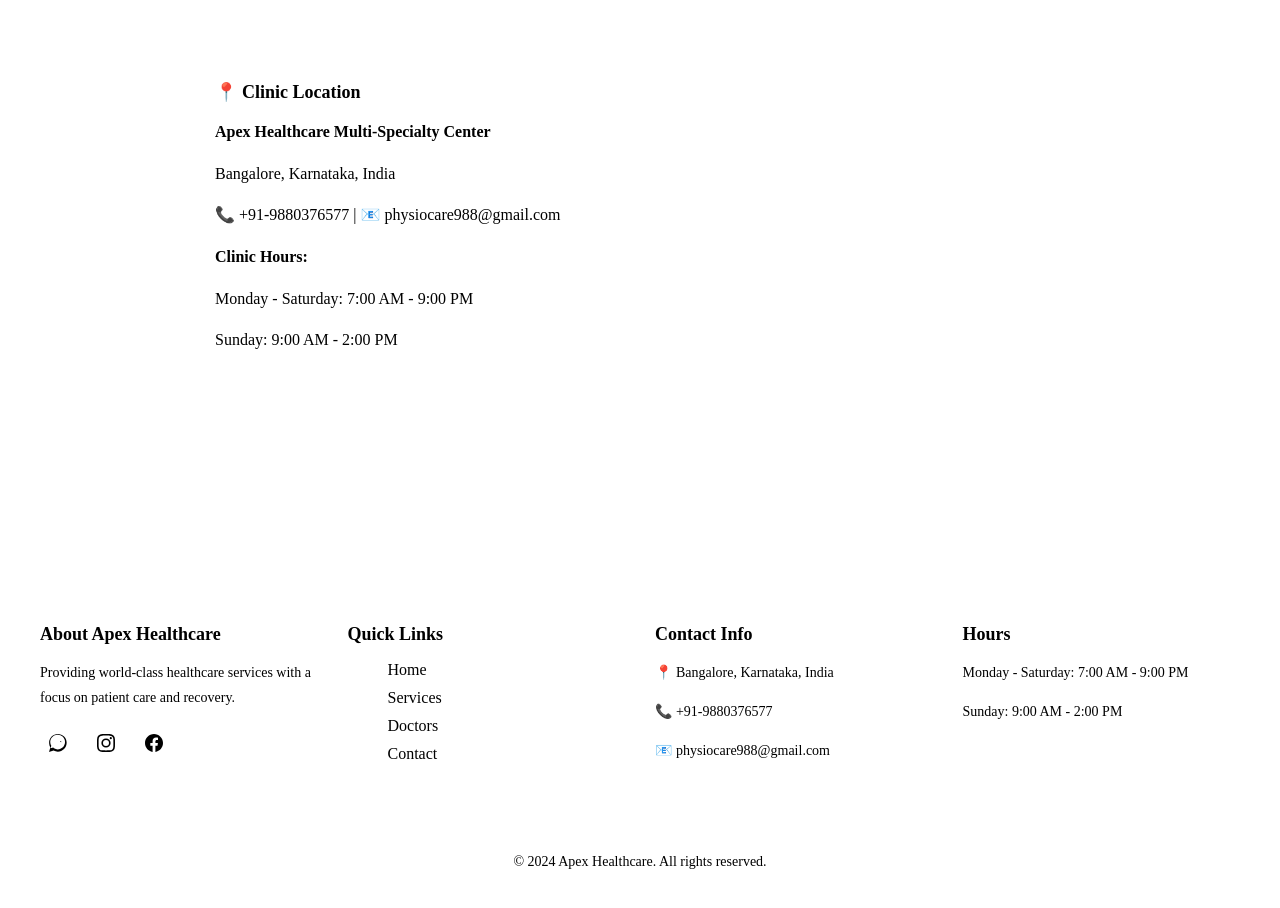
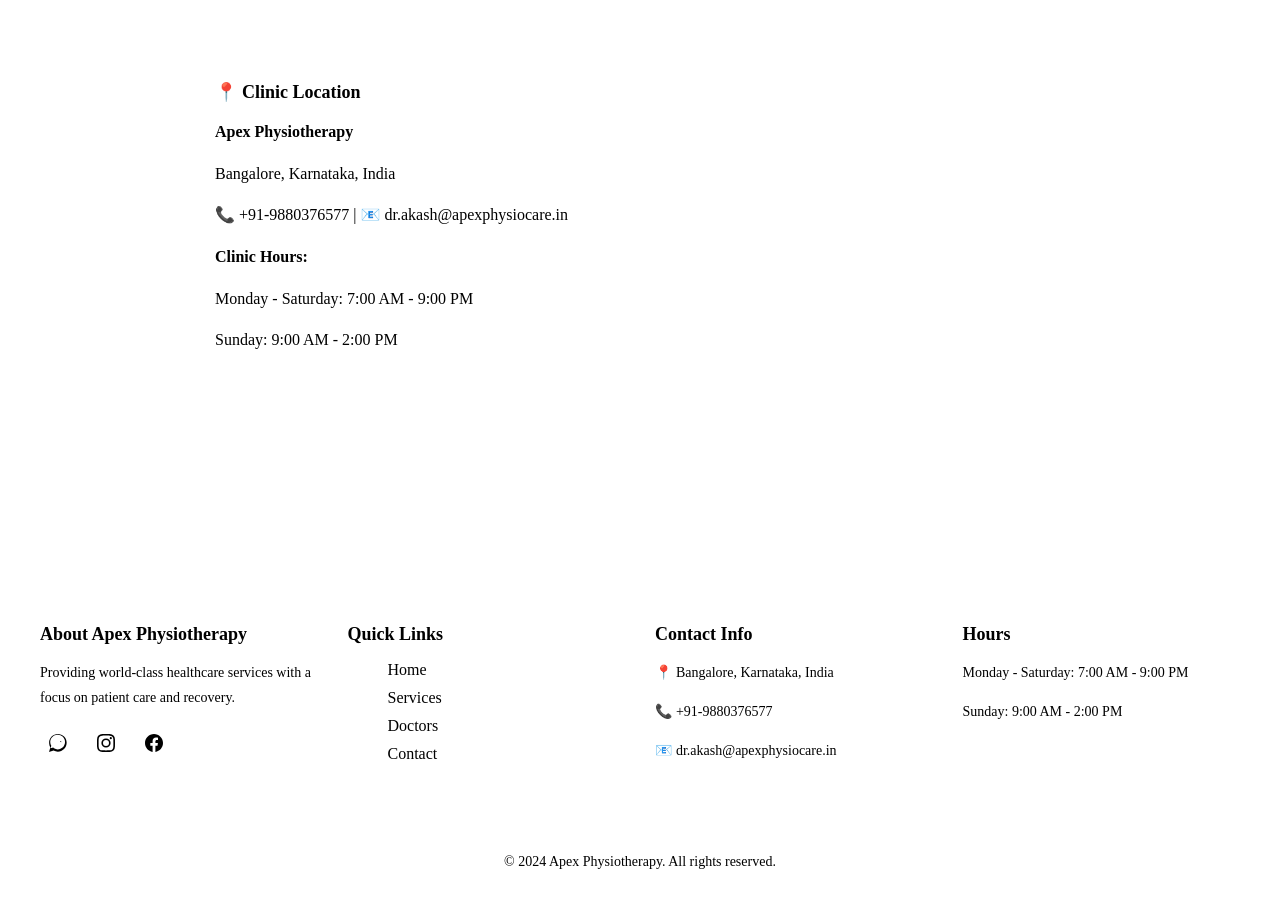
Before and after one commit to Xtertm3/Apex_Physiocare, a React (Vite) app in the folder frontend/: page /appointments in a window 1280 px wide. Shown: the part 954-1862 px from the top of the page. Built offline with nearby package versions, Linux system fonts and the light colour scheme; the HTML template or start-up script is replaced by a standard one.

Commit message:
chore: update branding to Apex Physiotherapy, update email and social links, and update testimonials count

```diff
--- a/frontend/index.html
+++ b/frontend/index.html
@@ -4,7 +4,7 @@
     <meta charset="UTF-8" />
     <link rel="icon" type="image/svg+xml" href="/vite.svg" />
     <meta name="viewport" content="width=device-width, initial-scale=1.0" />
-    <title>Apex Healthcare - Professional Medical Services</title>
+    <title>Apex Physiotherapy - Professional Medical Services</title>
   </head>
   <body>
     <div id="root"></div>
--- a/frontend/src/components/Footer.jsx
+++ b/frontend/src/components/Footer.jsx
@@ -7,7 +7,7 @@ function Footer() {
     <footer className="footer">
       <div className="footer-container">
         <div className="footer-section">
-          <h3>About Apex Healthcare</h3>
+          <h3>About Apex Physiotherapy</h3>
           <p>Providing world-class healthcare services with a focus on patient care and recovery.</p>
           <div className="footer-social-links">
             <a href={CONFIG.whatsappUrl} target="_blank" rel="noopener noreferrer" className="footer-social-icon whatsapp" title="Chat on WhatsApp">
@@ -43,7 +43,7 @@ function Footer() {
         </div>
       </div>
       <div className="footer-bottom">
-        <p>&copy; 2024 Apex Healthcare. All rights reserved.</p>
+        <p>&copy; 2024 Apex Physiotherapy. All rights reserved.</p>
       </div>
     </footer>
   );
--- a/frontend/src/components/Navbar.jsx
+++ b/frontend/src/components/Navbar.jsx
@@ -17,7 +17,7 @@ function Navbar() {
     <nav className="navbar">
       <div className="nav-container">
         <Link to="/" className="nav-logo" onClick={closeMenu}>
-          🏥 Apex Healthcare
+          🏥 Apex Physiotherapy
         </Link>
 
         {/* Hamburger Icon */}
--- a/frontend/src/config.js
+++ b/frontend/src/config.js
@@ -1,6 +1,6 @@
 export const CONFIG = {
   // Configured contact email address for form submissions
-  contactEmail: "physiocare988@gmail.com",
+  contactEmail: "dr.akash@apexphysiocare.in",
 
   // Contact phone details
   phoneNumber: "9880376577",
@@ -8,6 +8,6 @@ export const CONFIG = {
 
   // Social Media Direct Links
   whatsappUrl: "https://wa.me/919880376577",
-  instagramUrl: "https://instagram.com/physiocare988", // Customizable placeholder
-  facebookUrl: "https://facebook.com/physiocare988",   // Customizable placeholder
+  instagramUrl: "https://www.instagram.com/apex_physiotherapy_?igsh=MW56MjRreGxkMWlsOQ==",
+  facebookUrl: "https://www.facebook.com/share/1HAkdnJqzG/",
 };
--- a/frontend/src/pages/Appointments.jsx
+++ b/frontend/src/pages/Appointments.jsx
@@ -74,7 +74,7 @@ function Appointments() {
       console.log('Appointment booked: Email sent');
 
       // Construct WhatsApp message and redirect
-      const whatsappMessage = `*New Appointment Request - Apex Healthcare*\n` +
+      const whatsappMessage = `*New Appointment Request - Apex Physiotherapy*\n` +
         `---------------------------------------\n` +
         `*Patient Name:* ${formData.patientName}\n` +
         `*Phone:* ${formData.patientPhone}\n` +
@@ -217,7 +217,7 @@ function Appointments() {
 
             <div className="clinic-info">
               <h3>📍 Clinic Location</h3>
-              <p><strong>Apex Healthcare Multi-Specialty Center</strong></p>
+              <p><strong>Apex Physiotherapy</strong></p>
               <p>Bangalore, Karnataka, India</p>
               <p>📞 {CONFIG.phoneNumberFormatted} | 📧 {CONFIG.contactEmail}</p>
               <p><strong>Clinic Hours:</strong></p>
--- a/frontend/src/pages/Contact.jsx
+++ b/frontend/src/pages/Contact.jsx
@@ -64,7 +64,7 @@ function Contact() {
       });
 
       // Construct WhatsApp message and redirect
-      const whatsappMessage = `*New General Enquiry - Apex Healthcare*\n` +
+      const whatsappMessage = `*New General Enquiry - Apex Physiotherapy*\n` +
         `---------------------------------------\n` +
         `*Name:* ${contactForm.name}\n` +
         `*Email:* ${contactForm.email}\n` +
@@ -115,7 +115,7 @@ function Contact() {
       });
 
       // Construct WhatsApp message and redirect
-      const whatsappMessage = `*New Service Query - Apex Healthcare*\n` +
+      const whatsappMessage = `*New Service Query - Apex Physiotherapy*\n` +
         `---------------------------------------\n` +
         `*Name:* ${queryForm.name}\n` +
         `*Email:* ${queryForm.email}\n` +
@@ -158,7 +158,7 @@ function Contact() {
             <div className="contact-info">
               <div className="info-card">
                 <h3>📍 Location</h3>
-                <p>Apex Healthcare Multi-Specialty Center</p>
+                <p>Apex Physiotherapy</p>
                 <p>Bangalore, Karnataka, India</p>
               </div>
 
--- a/frontend/src/pages/Home.jsx
+++ b/frontend/src/pages/Home.jsx
@@ -7,7 +7,7 @@ function Home() {
       {/* Hero Section */}
       <section className="hero">
         <div className="hero-content">
-          <h1>Welcome to Apex Healthcare</h1>
+          <h1>Welcome to Apex Physiotherapy</h1>
           <p>Advanced, Evidence-Based Healthcare Services for Your Complete Recovery</p>
           <div className="hero-buttons">
             <Link to="/services" className="btn btn-primary">Explore Services</Link>
@@ -19,7 +19,7 @@ function Home() {
       {/* Features Section */}
       <section className="features">
         <div className="container">
-          <h2>Why Choose Apex Healthcare?</h2>
+          <h2>Why Choose Apex Physiotherapy?</h2>
           <div className="features-grid">
             <div className="feature-card">
               <div className="feature-icon">🔬</div>
@@ -39,7 +39,7 @@ function Home() {
             <div className="feature-card">
               <div className="feature-icon">🏆</div>
               <h3>Proven Results</h3>
-              <p>460+ patient testimonials with 4.9★ ratings</p>
+              <p>350+ patient testimonials with 4.9★ ratings</p>
             </div>
           </div>
         </div>
--- a/frontend/src/pages/Testimonials.jsx
+++ b/frontend/src/pages/Testimonials.jsx
@@ -30,7 +30,7 @@ function Testimonials() {
     {
       _id: '2',
       patientName: 'Meera Iyer',
-      content: 'Dr. Kirtika Chakraborty is amazing! Her patience and expertise during my post-pregnancy rehabilitation helped me regain my core strength and return to my daily routine pain-free. Highly recommend Apex Healthcare!',
+      content: 'Dr. Kirtika Chakraborty is amazing! Her patience and expertise during my post-pregnancy rehabilitation helped me regain my core strength and return to my daily routine pain-free. Highly recommend Apex Physiotherapy!',
       rating: 5,
       service: 'Yoga & Wellness'
     },
@@ -140,7 +140,7 @@ function Testimonials() {
 
           <div className="testimonial-stats">
             <div className="stat">
-              <h3>460+</h3>
+              <h3>350+</h3>
               <p>Verified Reviews</p>
             </div>
             <div className="stat">
```
